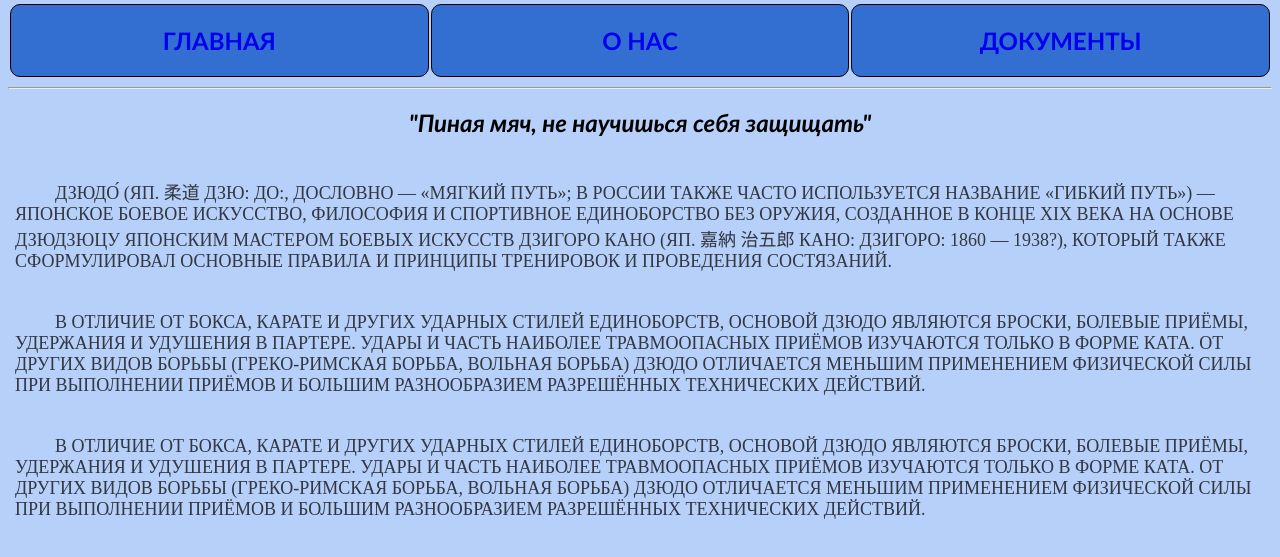
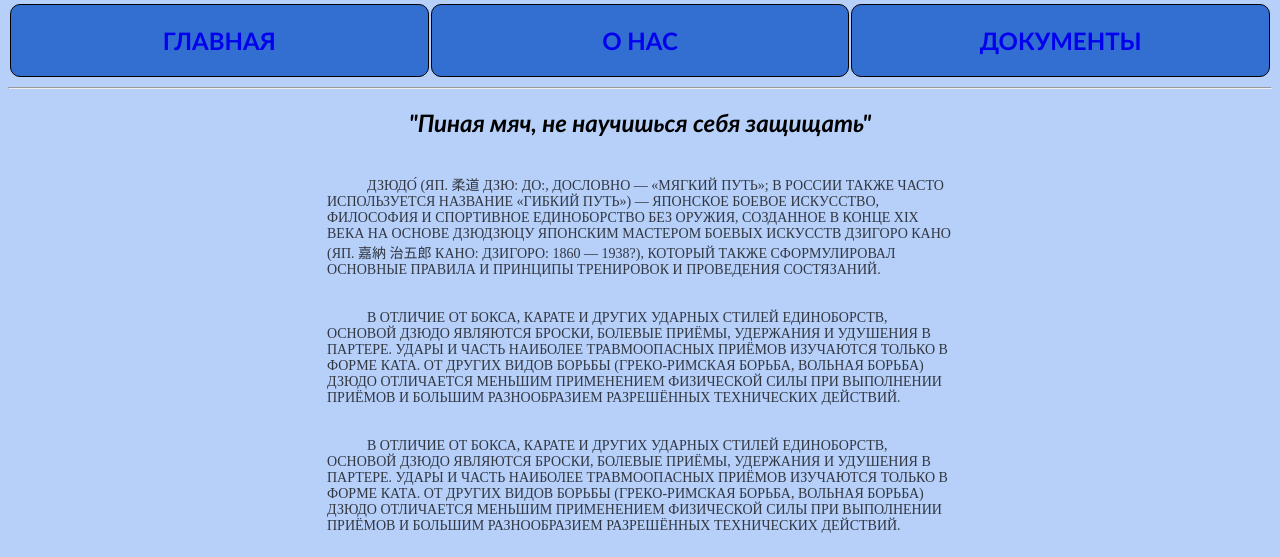
Before and after one commit to AlexEpanov/Centerjudo, a plain HTML site: page index.html in a window 1280 px wide. Shown: the part 185-742 px from the top of the page. Drawn offline with Linux system fonts and the light colour scheme.

Commit message:
ывыав

```diff
--- a/style.css
+++ b/style.css
@@ -50,12 +50,12 @@ a {
 }
 
 .void {
-  //width:5%;
+  width:25%;
 
 }
 .text-p{
     text-align: left;
-    font-size: 18px;
+    font-size: 14px;
 text-transform: uppercase;
 text-indent: 40px;
 color: #323741;
@@ -65,9 +65,8 @@ color: #323741;
 
 td {
  //border: 1px solid;
-//border: 1px solid;
-//border: 1px solid;
- //border: 1px solid;
+
+
  text-align: center; /* Выравниваем текст по центру ячейки */
 }
 .td-menu {
```
